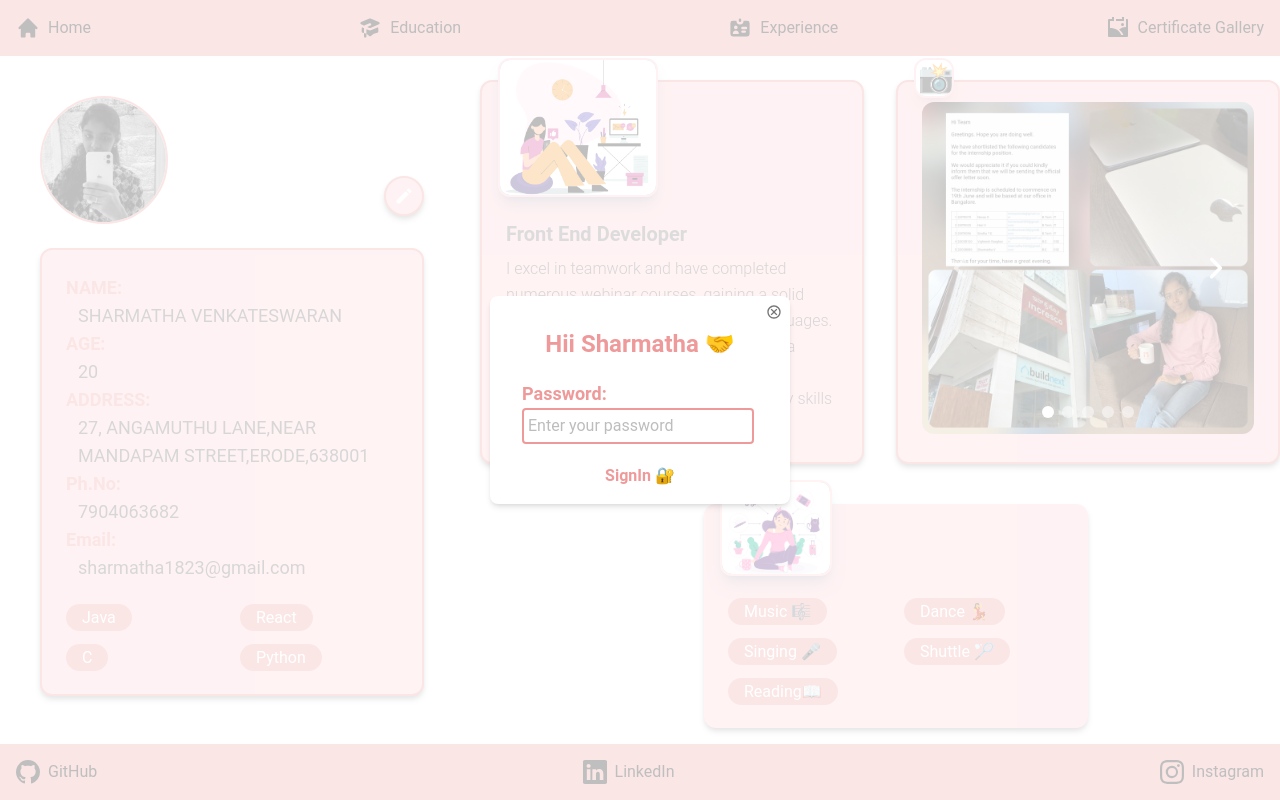
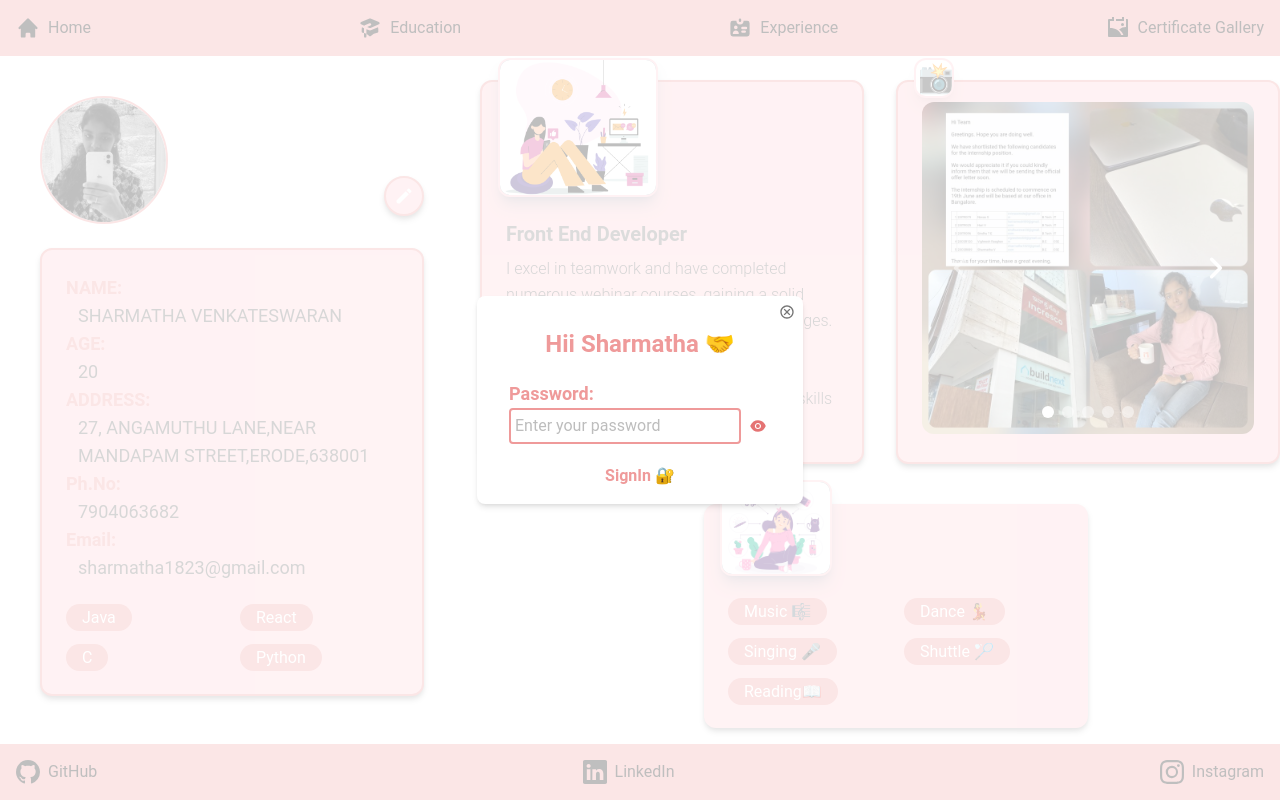
Before and after one commit to sharmatha-incresco/My-Website, a React (Create React App) app: page / in a window 1280 px wide. Both pictures are taken after a click on the button 404 px from the left and 196 px from the top of the page. Built offline with nearby package versions, Linux system fonts and the light colour scheme.

Commit message:
password-visibility

```diff
--- a/src/App.js
+++ b/src/App.js
@@ -1,4 +1,4 @@
-import React, {  useState} from "react";
+import React, { useState } from "react";
 import Footer from "./pages/footer";
 import Topbar from "./pages/topbar";
 import profile from "./profile.jpeg";
@@ -24,6 +24,7 @@ import img4 from "./img4.jpeg";
 import img5 from "./img5.jpeg";
 
 import { Carousel } from "@material-tailwind/react";
+import { AiFillEye, AiFillEyeInvisible } from "react-icons/ai";
 function App() {
   const hobby = [
     "Music 🎼",
@@ -38,6 +39,7 @@ function App() {
   const [modalIsOpen, setModalIsOpen] = useState(false);
   const [password, setPassword] = useState("");
   const [selectedFile, setSelectedFile] = useState(null);
+  const [showPassword, setShowpassword] = useState(false);
   const { handleSubmit, control, reset, formState } = useForm({
     defaultValues: {
       firstName: "SHARMATHA",
@@ -90,6 +92,9 @@ function App() {
     if (file) {
       setSelectedFile(URL.createObjectURL(file));
     }
+  };
+  const passwordVisibility = () => {
+    setShowpassword(!showPassword);
   };
 
   function Badge({ size, className, children }) {
@@ -172,12 +177,22 @@ function App() {
                         <p className=" font-bold text-lg  text-red-200">
                           Password:
                         </p>
+                        <div className="flex gap-2">
                           <input
                             placeholder="Enter your password"
-                          type="password"
+                            type={showPassword ? "text" : "password"}
                             onChange={(e) => setPassword(e.target.value)}
                             className="border-2 border-red-200 focus:outline-none focus:border-red-200 px-1 py-1 rounded"
                           />
+
+                          <button onClick={passwordVisibility} className="">
+                            {showPassword ? (
+                              <AiFillEyeInvisible className="text-red-300 text-lg" />
+                            ) : (
+                              <AiFillEye className="text-red-300 text-lg" />
+                            )}
+                          </button>
+                        </div>
                       </div>
                       <div className="inline-flex justify-center items-center ">
                         <button
@@ -338,12 +353,26 @@ function App() {
                             name="tempContact"
                             control={control}
                             defaultValue=""
+                            rules={{
+                              required: "Contact number is required",
+                              pattern: {
+                                value: /^\d{10}$/,
+                                message: "Invalid contact number format",
+                              },
+                            }}
                             render={({ field }) => (
+                              <div>
                                 <input
                                   {...field}
                                   type="tel"
                                   className="border-2 border-red-200 focus:outline-none focus:border-red-200 px-1 py-1 rounded"
                                 />
+                                {formState.errors.tempContact && (
+                                  <p className="text-red-500">
+                                    {formState.errors.tempContact.message}
+                                  </p>
+                                )}
+                              </div>
                             )}
                           />
                         </>
@@ -363,12 +392,27 @@ function App() {
                             name="tempEmail"
                             control={control}
                             defaultValue=""
+                            rules={{
+                              required: "Email is required",
+                              pattern: {
+                                value:
+                                  /^[A-Za-z0-9._%+-]+@[A-Za-z0-9.-]+\.[A-Za-z]{2,4}$/,
+                                message: "Invalid email format",
+                              },
+                            }}
                             render={({ field }) => (
+                              <div>
                                 <input
                                   {...field}
                                   type="email"
                                   className="border-2 border-red-200 focus:outline-none focus:border-red-200 px-1 py-1 rounded"
                                 />
+                                {formState.errors.tempEmail && (
+                                  <p className="text-red-500">
+                                    {formState.errors.tempEmail.message}
+                                  </p>
+                                )}
+                              </div>
                             )}
                           />
                         </>
```
Lines whose indentation alone changed are shown as unchanged.
